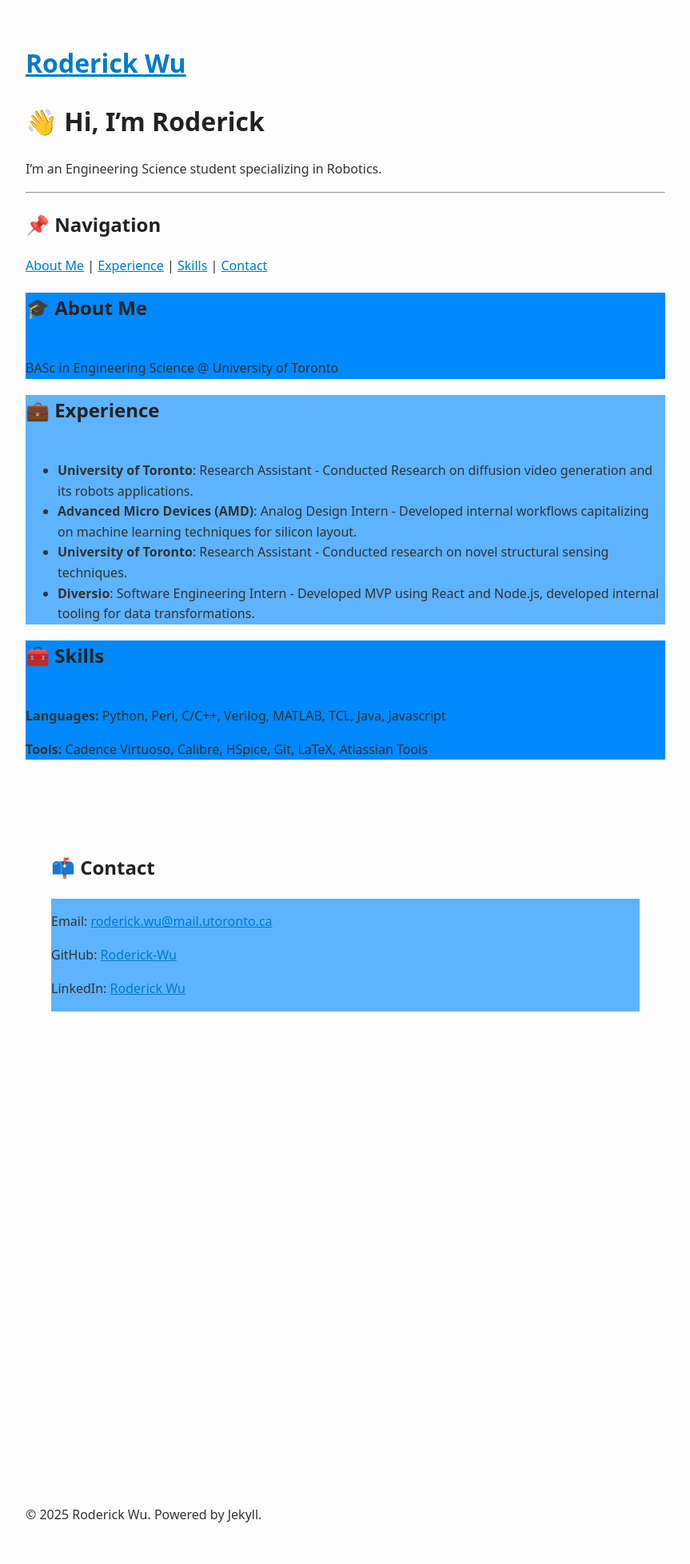
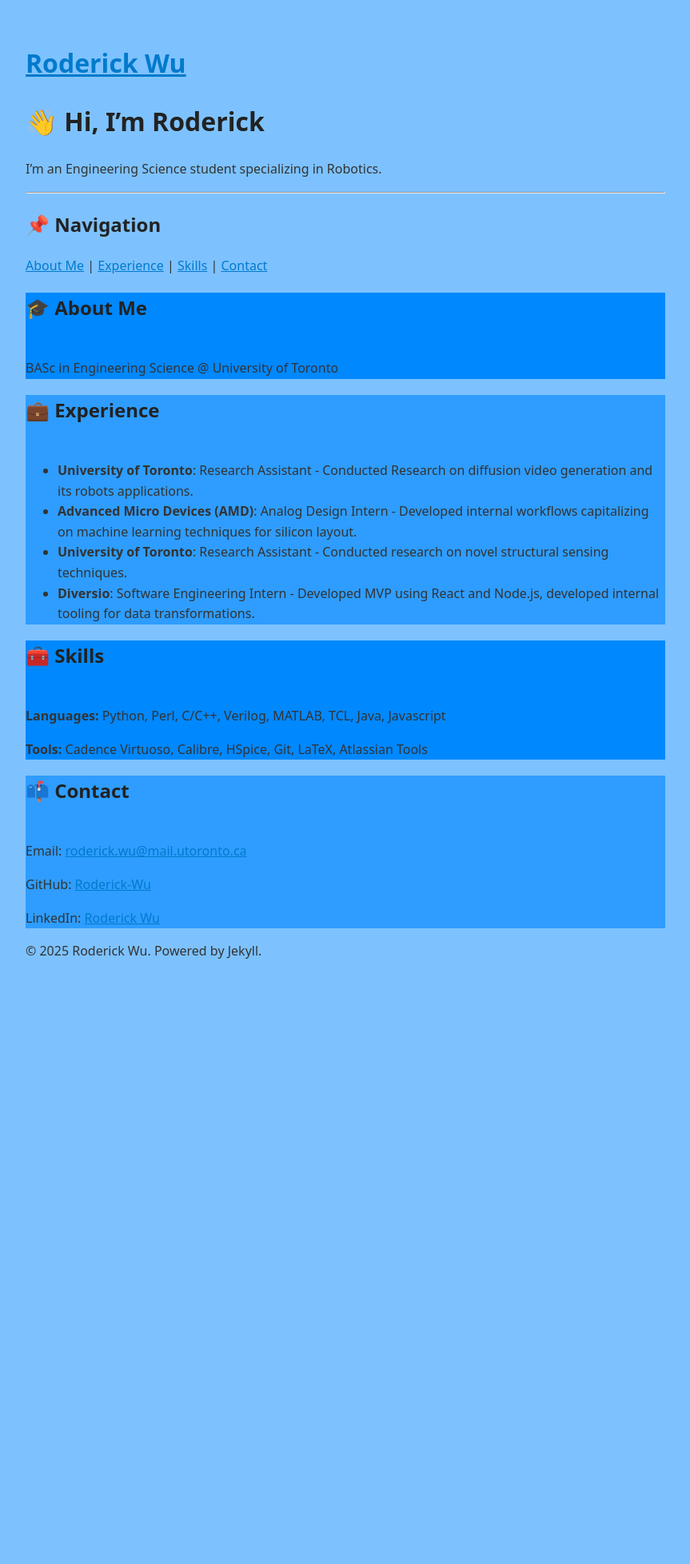
Before and after one commit to Roderick-Wu/Roderick-Wu.github.io, a Jekyll site: the page built from index.md, in a window 1280 px wide. Shown: the whole page at 80% size, without its empty margins (208-1071 px from the left). Built offline with Jekyll 4.4.1, drawn with Linux system fonts in a browser that asks for light colours; after the commit the page ends 1251 px from its top, so only the background shows below that.

Commit message:
bg colors?

```diff
--- a/assets/css/style.css
+++ b/assets/css/style.css
@@ -4,7 +4,7 @@
   max-width: 800px;
   padding: 2rem;
   line-height: 1.6;
-  background: #fdfdfd;
+  background: #7dc2ff;
   color: #333;
 }
 h1, h2 {
--- a/index.md
+++ b/index.md
@@ -95,11 +95,11 @@
     </div>
 </section>
 
-<section id = "contact" class="section-fullscreen">
+<section id = "contact" class="section-fullscreen" class="bg-contact">
     <div>
         <h2>📫 Contact</h2>
     </div>
-    <div id="contact-content" class="content" class="bg-contact">
+    <div id="contact-content" class="content">
         <p>Email: <a href="roderick.y.wu@mail.utoronto.ca" target="_blank">roderick.wu@mail.utoronto.ca</a></p>
         <p>GitHub: <a href="https://github.com/Roderick-Wu" target="_blank">Roderick-Wu</a></p>
         <p>LinkedIn: <a href="https://www.linkedin.com/in/roderick--wu/" target="_blank">Roderick Wu</a></p>
```
